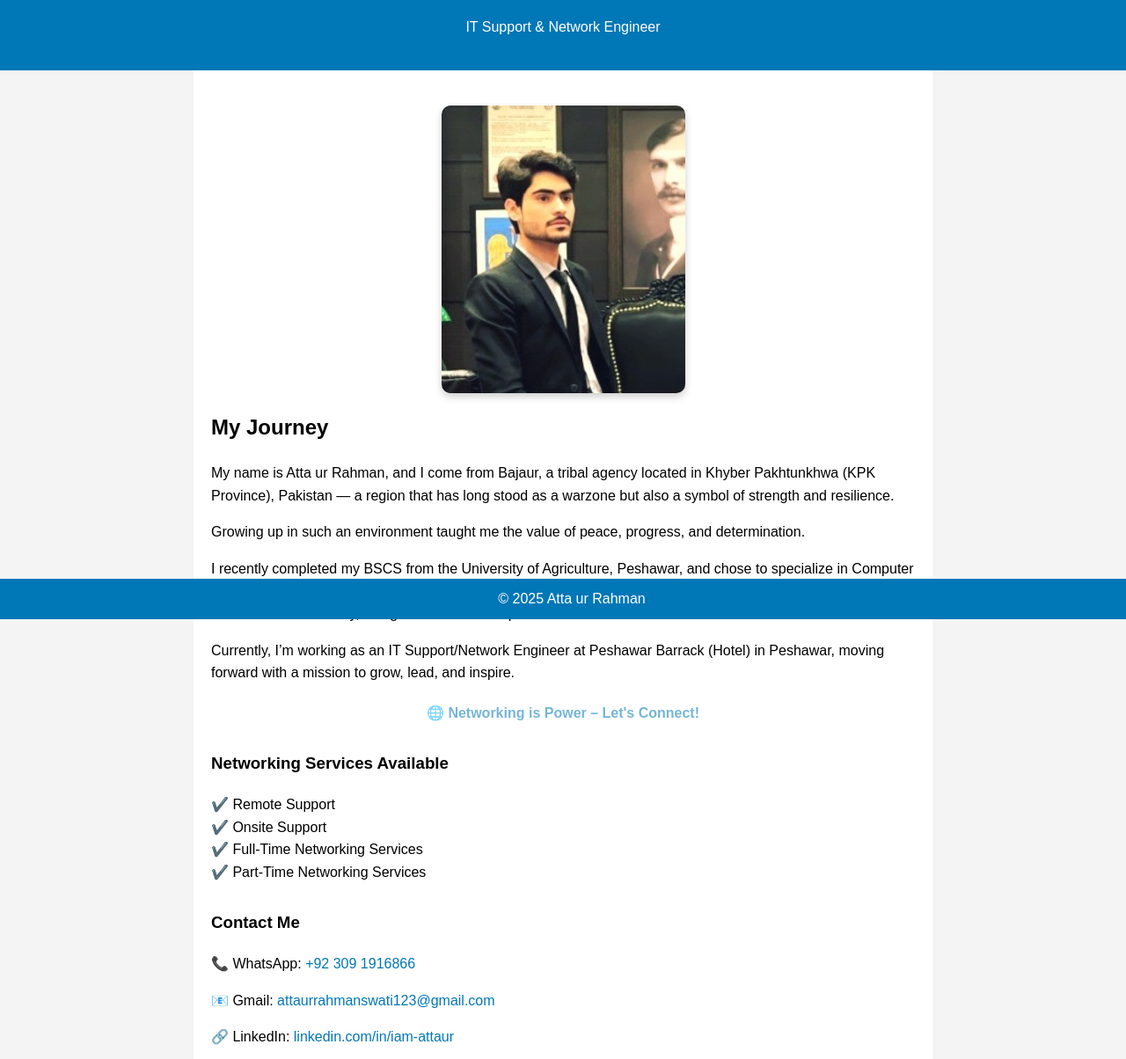
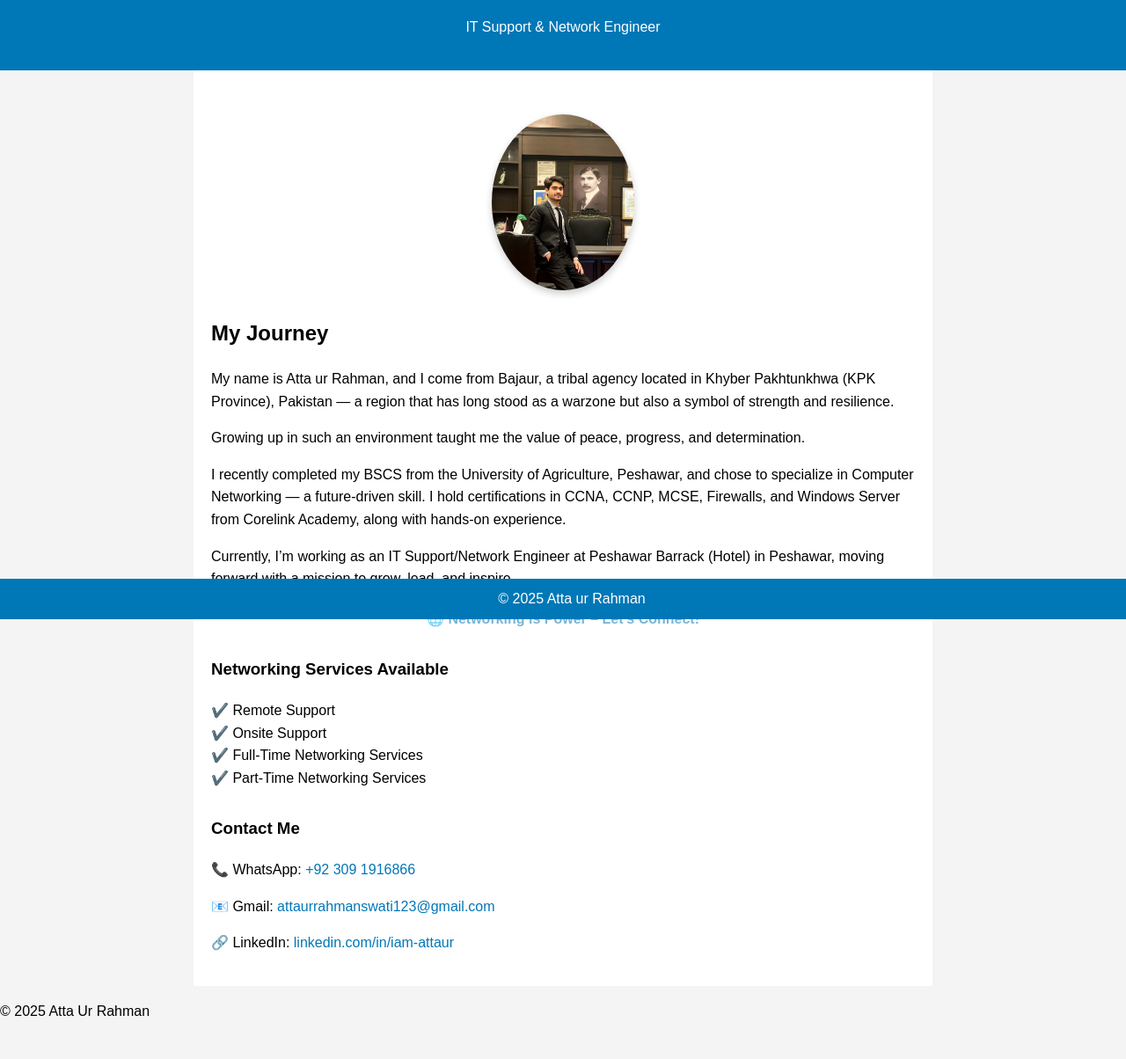
Before and after one commit to attaurrahman123-123/attaurrahman.github.io, a plain HTML site: page index.html in a window 1280 px wide. Shown: the part 96-1300 px from the top of the page at 88% size. After the commit the page ends 1274 px from the top, so only its background shows below. Drawn offline with Linux system fonts and the light colour scheme.

Commit message:
Add files via upload

```diff
--- a/index.html
+++ b/index.html
@@ -84,11 +84,14 @@
 
         .profile-photo {
             display: block;
-            max-width: 100%;
-            height: auto;
-            border-radius: 10px;
-            margin: 20px auto;
+
+            max-width: 200%;
+            height: 200px;
+            border-radius: 50%;
+            margin: 30px auto;
             box-shadow: 0 4px 8px rgba(0,0,0,0.2);
+			background-size:cover;
+			background-position:center;
         }
 
         a {
@@ -105,7 +108,7 @@
 </header>
 
 <main>
-    <img src="1745950999365.jpeg" alt="Atta ur Rahman" class="profile-photo">
+    <img src="mywebimage.jpg" alt="Atta ur Rahman" class="profile-photo">
 
     <h2>My Journey</h2>
     <p>My name is Atta ur Rahman, and I come from Bajaur, a tribal agency located in Khyber Pakhtunkhwa (KPK Province), Pakistan — a region that has long stood as a warzone but also a symbol of strength and resilience.</p>
@@ -134,11 +137,20 @@
         <h3>Contact Me</h3>
         <p>📞 WhatsApp: <a href="https://wa.me/923091916866" target="_blank">+92 309 1916866</a></p>
         <p>📧 Gmail: <a href="mailto:attaurrahmanswati123@gmail.com">attaurrahmanswati123@gmail.com</a></p>
-        <p>🔗 LinkedIn: <a href="https://www.linkedin.com/in/iam-attaur" target="_blank">linkedin.com/in/iam-attaur</a></p>
+        <p>🔗 LinkedIn: <a href="https://www.linkedin.com/in/iam-attaur" target="_blank">linkedin.com/in/iam-attaur</a>
+
+
+		</p>
     </div>
 </main>
+<div class="footer">
+     <p class="footer-text">&copy;
+	  2025 Atta Ur Rahman</p>
+	  </div>
 
 <footer>
+
+
     &copy; 2025 Atta ur Rahman
 </footer>
 
```
Also changed, not shown: mywebimage.jpg (added).
